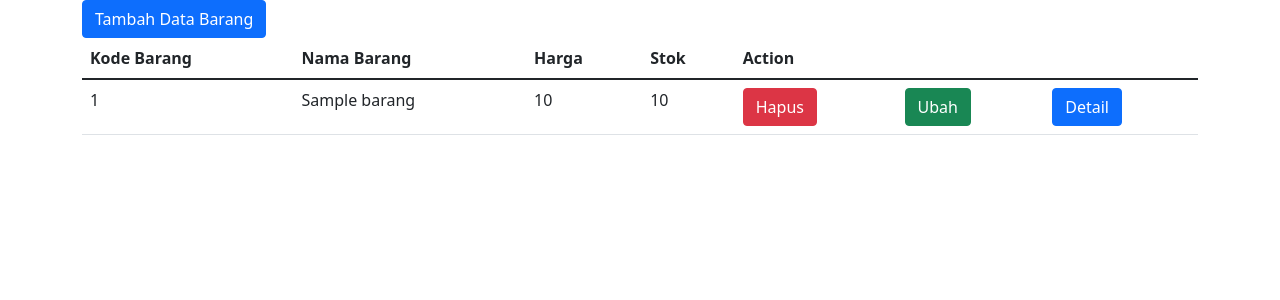
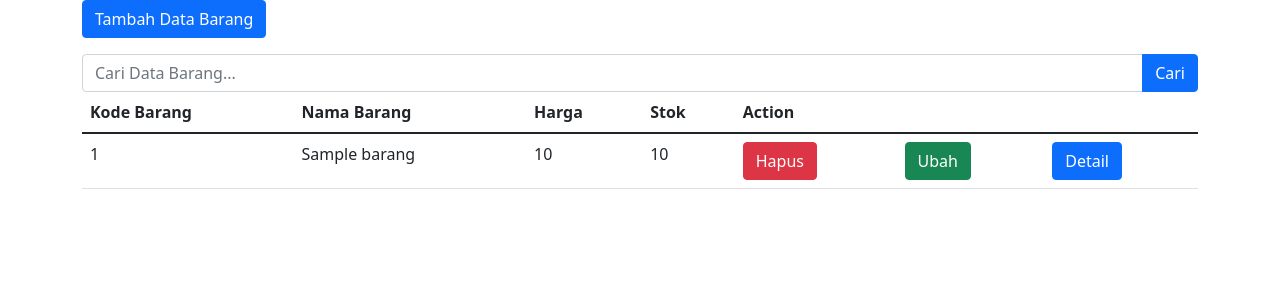
Before and after one commit to lutfiaa/penjualan, a CodeIgniter app: page /penjualan/index.php/barang/index in a window 1280 px wide. Shown: the part 56-356 px from the top of the page. Run offline with CodeIgniter, Linux system fonts and the light colour scheme; tables that the repository leaves empty or names only in its code hold one stand-in row (values such as "Sample post").

Commit message:
Input Data Pencarian

```diff
--- a/application/controllers/Barang.php
+++ b/application/controllers/Barang.php
@@ -15,6 +15,9 @@ class Barang extends CI_Controller
     {
         $data['judul'] = "Daftar Barang";
         $data['barang'] = $this->Barang_model->getAllBarang();
+        if ($this->input->post('keyword')) {
+            $data['barang'] = $this->Barang_model->CariDataBarang();
+        }
         $this->load->view('templates/header', $data);
         $this->load->view('barang/index');
         $this->load->view('templates/footer');
--- a/application/models/Barang_model.php
+++ b/application/models/Barang_model.php
@@ -41,4 +41,13 @@ class Barang_model extends CI_Model
         $this->db->where('id_barang', $this->input->post('id_barang'));
         $this->db->update('barang', $data);
     }
+
+    public function cariDataBarang()
+    {
+        $keyword = $this->input->post('keyword', true);
+        $this->db->or_like('nama_barang', $keyword);
+        $this->db->or_like('harga', $keyword);
+        $this->db->or_like('stok', $keyword);
+        return $this->db->get('barang')->result_array();
+    }
 }
--- a/application/views/barang/index.php
+++ b/application/views/barang/index.php
@@ -7,11 +7,27 @@
 
   <?php endif; ?>
 
+  <?php if (empty($barang)) : ?>
+    <div class="alert alert-danger" role="alert">
+      Data Barang Ditak ditemukan...
+    </div>
+  <?php endif; ?>
+
   <div class="row-mt-3">
     <div class="colmd-6">
       <a href="http://localhost/penjualan/Barang/tambah/" class="btn btn-primary">Tambah Data Barang</a>
     </div>
   </div>
+
+  <div class="row mt-3">
+    <div class="colmd-6">
+      <form action="" method="post">
+        <div class="input-group">
+          <input type="text" class="form-control" placeholder="Cari Data Barang..." name="keyword">
+          <button class="btn btn-primary" type="submit">Cari</button>
+        </div>
+      </form>
+
       <table class="table">
         <thead>
           <tr>
```
Lines whose indentation alone changed are shown as unchanged.
